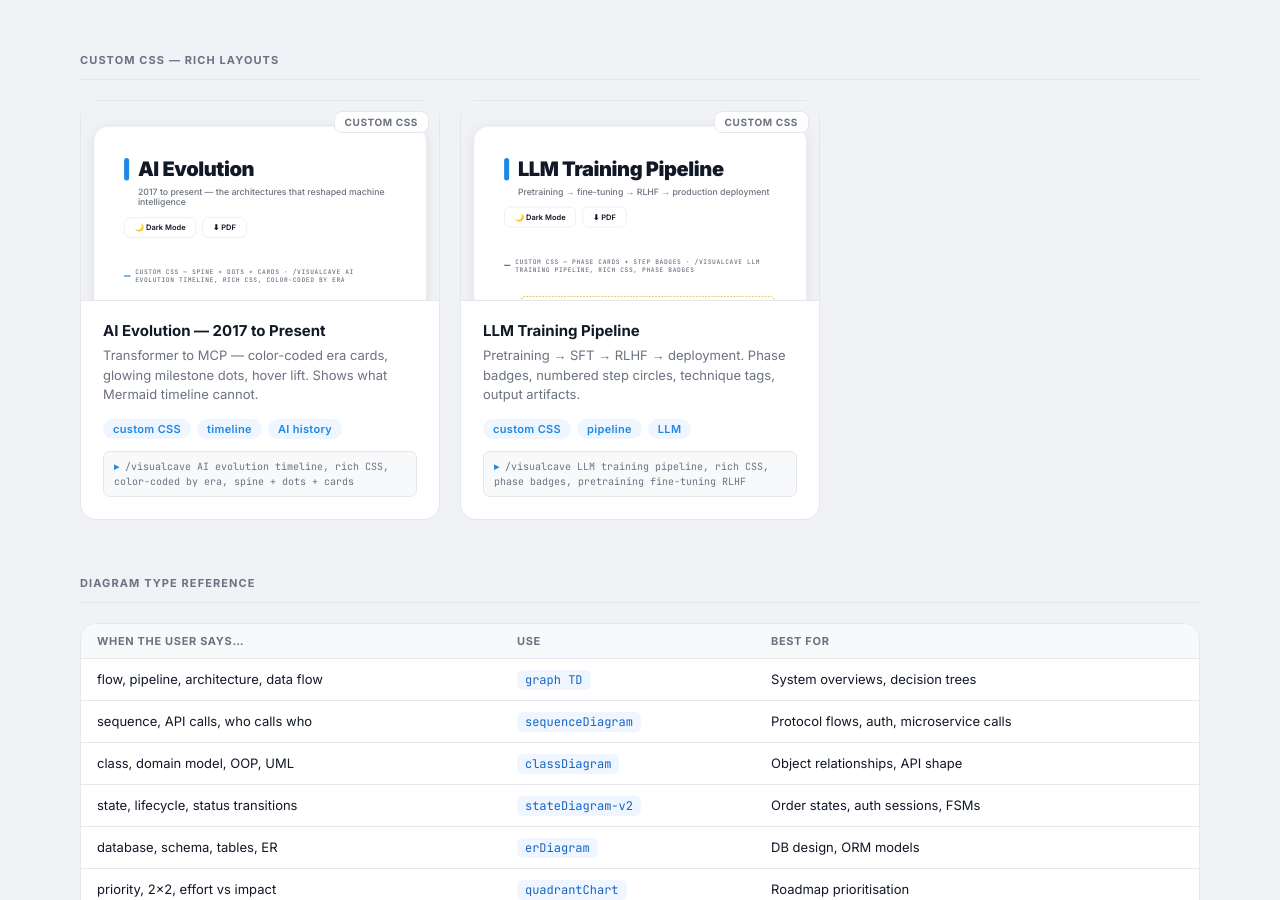
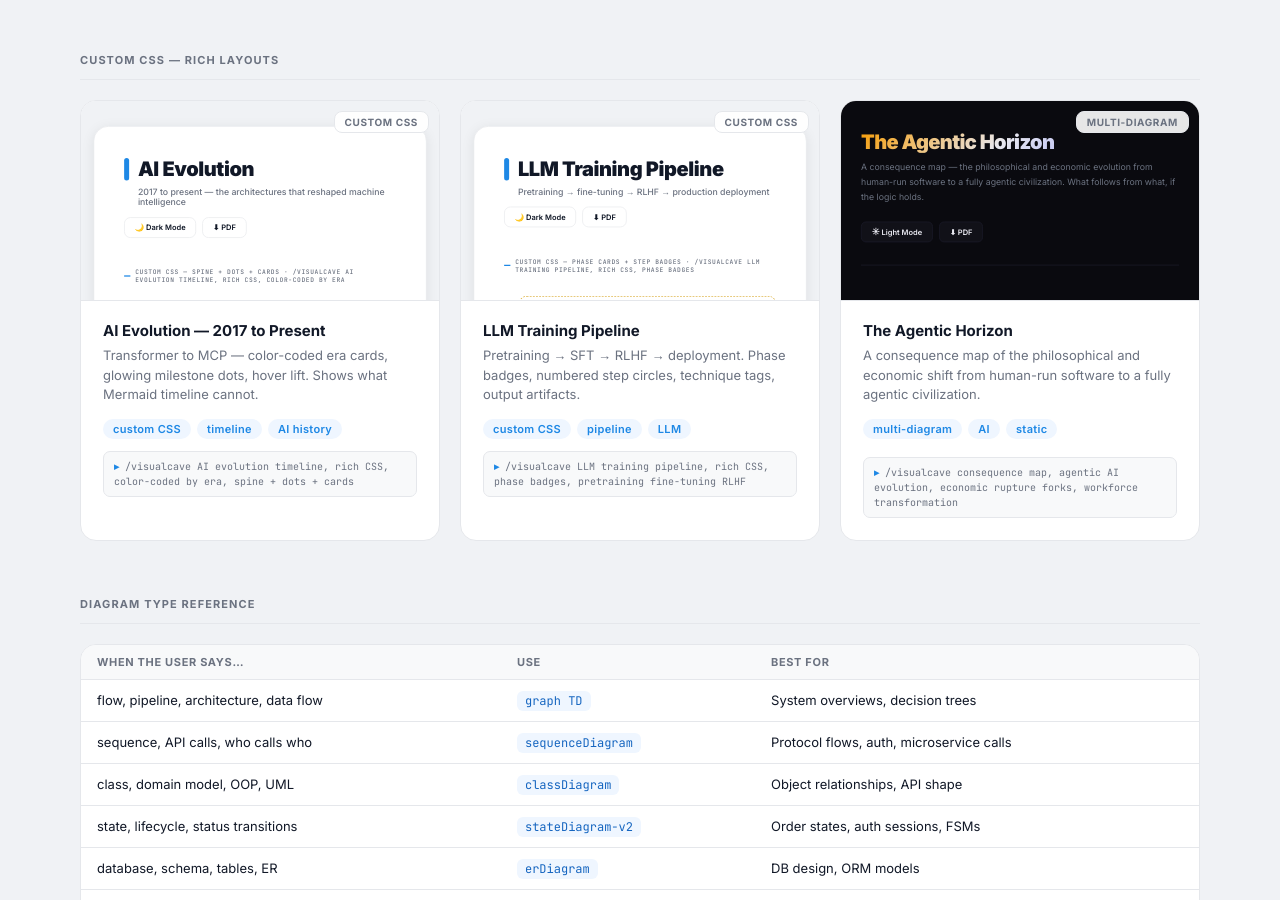
Before and after one commit to varkart/visualcave, a website: page index.html in a window 1280 px wide. Shown: the part 4357-5257 px from the top of the page. Drawn offline with Linux system fonts and the light colour scheme.

Commit message:
feat: add agentic-horizon card to showcase index

```diff
--- a/index.html
+++ b/index.html
@@ -457,6 +457,19 @@
         </div>
       </a>
 
+      <a class="card" href="examples/agentic-horizon.html" target="_blank">
+        <div class="card-preview">
+          <iframe src="examples/agentic-horizon.html" loading="lazy" title="The Agentic Horizon preview"></iframe>
+          <div class="card-preview-label">multi-diagram</div>
+        </div>
+        <div class="card-body">
+          <h3>The Agentic Horizon</h3>
+          <p>A consequence map of the philosophical and economic shift from human-run software to a fully agentic civilization.</p>
+          <div class="card-tags"><span class="tag">multi-diagram</span><span class="tag">AI</span><span class="tag">static</span>
+          <div class="card-prompt">/visualcave consequence map, agentic AI evolution, economic rupture forks, workforce transformation</div></div>
+        </div>
+      </a>
+
     </div>
 
     <div class="section-label">Diagram Type Reference</div>
```
